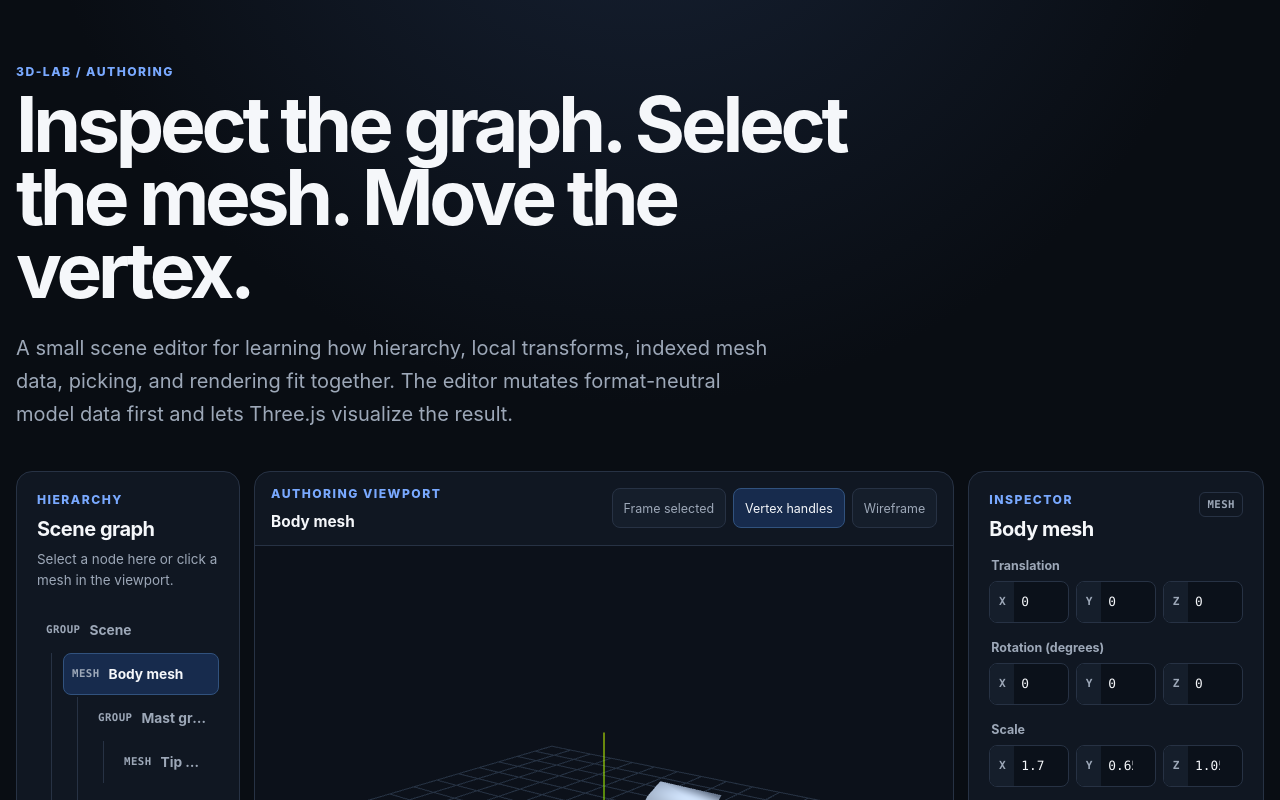
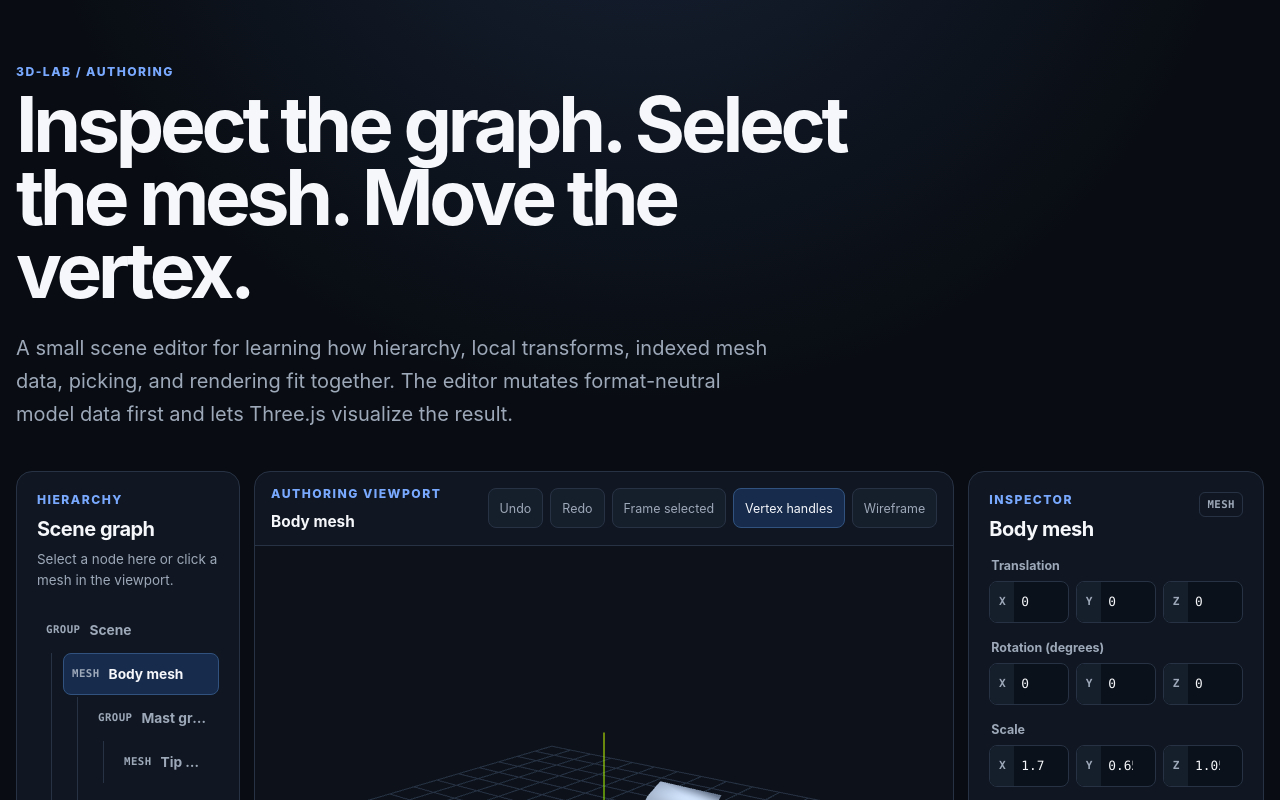
Before and after one commit to moritzbrantner/3d-lab, a Next.js app in the folder web/: page /editor in a window 1280 px wide. Shown: the top 800 px of the page. Built offline with nearby package versions, Linux system fonts and the light colour scheme.

Commit message:
Route editor mutations through undoable commands

```diff
--- a/web/components/scene-editor-lab.tsx
+++ b/web/components/scene-editor-lab.tsx
@@ -6,12 +6,20 @@ import { OrbitControls } from "three/examples/jsm/controls/OrbitControls.js";
 import {
   childrenOf,
   createEditorScene,
-  updateMeshVertex,
-  updateNodeTransform,
   type EditableTransform,
   type EditorNode,
   type EditorScene,
 } from "@/lib/scene-editor";
+import {
+  canRedoEditorCommand,
+  canUndoEditorCommand,
+  commitMeshVertex,
+  commitNodeTransform,
+  createEditorCommandLog,
+  redoEditorCommand,
+  undoEditorCommand,
+  type EditorCommandLog,
+} from "@/lib/scene-editor-history";
 import { shouldSelectVertexHit } from "@/lib/scene-editor-picking";
 import type { Vec3 } from "@/lib/mesh";
 import styles from "./scene-editor-lab.module.css";
@@ -130,11 +138,12 @@ export function SceneEditorLab() {
   const canvasRef = useRef<HTMLCanvasElement>(null);
   const runtimeRef = useRef<Runtime | null>(null);
   const initialSceneRef = useRef<EditorScene | null>(null);
-  const [editorScene, setEditorScene] = useState<EditorScene>(() => {
+  const [history, setHistory] = useState<EditorCommandLog>(() => {
     const scene = createEditorScene();
     initialSceneRef.current = scene;
-    return scene;
+    return createEditorCommandLog(scene);
   });
+  const editorScene = history.scene;
   const [selectedNodeId, setSelectedNodeId] = useState("body");
   const [selectedVertexIndex, setSelectedVertexIndex] = useState<number | null>(null);
   const [showVertices, setShowVertices] = useState(true);
@@ -339,15 +348,29 @@ export function SceneEditorLab() {
     if (!selectedNode.mesh && selectedVertexIndex !== null) setSelectedVertexIndex(null);
   }, [selectedNode, selectedVertexIndex]);
 
+  useEffect(() => {
+    const handleHistoryShortcut = (event: KeyboardEvent) => {
+      if (!(event.metaKey || event.ctrlKey) || event.altKey) return;
+      const key = event.key.toLowerCase();
+      const undo = key === "z" && !event.shiftKey;
+      const redo = (key === "z" && event.shiftKey) || key === "y";
+      if (!undo && !redo) return;
+      event.preventDefault();
+      setHistory((log) => (undo ? undoEditorCommand(log) : redoEditorCommand(log)));
+    };
+    window.addEventListener("keydown", handleHistoryShortcut);
+    return () => window.removeEventListener("keydown", handleHistoryShortcut);
+  }, []);
+
   const selectNode = (nodeId: string) => {
     setSelectedNodeId(nodeId);
     setSelectedVertexIndex(null);
   };
 
   const updateTransformVector = (field: keyof EditableTransform, axis: Axis, value: number) => {
-    setEditorScene((scene) => {
-      const node = scene.nodes.find((candidate) => candidate.id === selectedNodeId);
-      if (!node) return scene;
+    setHistory((log) => {
+      const node = log.scene.nodes.find((candidate) => candidate.id === selectedNodeId);
+      if (!node) return log;
       const source = mutableVec3(node.transform[field]);
       source[axis] = field === "rotation" ? toRadians(value) : value;
       const patch: Partial<EditableTransform> =
@@ -356,19 +379,19 @@ export function SceneEditorLab() {
           : field === "rotation"
             ? { rotation: source }
             : { scale: source };
-      return updateNodeTransform(scene, selectedNodeId, patch);
+      return commitNodeTransform(log, selectedNodeId, patch);
     });
   };
 
   const updateVertexAxis = (axis: Axis, value: number) => {
     if (selectedVertexIndex === null) return;
-    setEditorScene((scene) => {
-      const node = scene.nodes.find((candidate) => candidate.id === selectedNodeId);
+    setHistory((log) => {
+      const node = log.scene.nodes.find((candidate) => candidate.id === selectedNodeId);
       const vertex = node?.mesh?.vertices[selectedVertexIndex];
-      if (!vertex) return scene;
+      if (!vertex) return log;
       const next = mutableVec3(vertex);
       next[axis] = value;
-      return updateMeshVertex(scene, selectedNodeId, selectedVertexIndex, next);
+      return commitMeshVertex(log, selectedNodeId, selectedVertexIndex, next);
     });
   };
 
@@ -391,7 +414,8 @@ export function SceneEditorLab() {
   };
 
   const resetScene = () => {
-    setEditorScene(createEditorScene());
+    const scene = createEditorScene();
+    setHistory(createEditorCommandLog(scene));
     setSelectedNodeId("body");
     setSelectedVertexIndex(null);
   };
@@ -419,6 +443,26 @@ export function SceneEditorLab() {
             {selectedVertexIndex !== null && <span> / vertex {selectedVertexIndex}</span>}
           </div>
           <div className={styles.toolbarActions}>
+            <button
+              type="button"
+              className={styles.toolButton}
+              onClick={() => setHistory((log) => undoEditorCommand(log))}
+              disabled={!canUndoEditorCommand(history)}
+              aria-keyshortcuts="Control+Z Meta+Z"
+              title="Undo (Ctrl/Cmd+Z)"
+            >
+              Undo
+            </button>
+            <button
+              type="button"
+              className={styles.toolButton}
+              onClick={() => setHistory((log) => redoEditorCommand(log))}
+              disabled={!canRedoEditorCommand(history)}
+              aria-keyshortcuts="Control+Y Control+Shift+Z Meta+Shift+Z"
+              title="Redo (Ctrl+Y or Ctrl/Cmd+Shift+Z)"
+            >
+              Redo
+            </button>
             <button type="button" className={styles.toolButton} onClick={frameSelected}>
               Frame selected
             </button>
@@ -503,7 +547,7 @@ export function SceneEditorLab() {
         <section className={styles.boundary}>
           <strong>Ownership boundary</strong>
           <p>
-            The editor owns selection and draft edits. Mesh validity stays aligned with <code>three-d-core</code>; hierarchy ordering stays aligned with <code>three-d-animation</code>. Three.js only renders and ray-picks the current model.
+            The editor owns selection, semantic edit commands, and undo/redo. Mesh validity stays aligned with <code>three-d-core</code>; hierarchy ordering stays aligned with <code>three-d-animation</code>. Three.js only renders and ray-picks the current model, and renderer snapshots never enter history.
           </p>
         </section>
 
```
